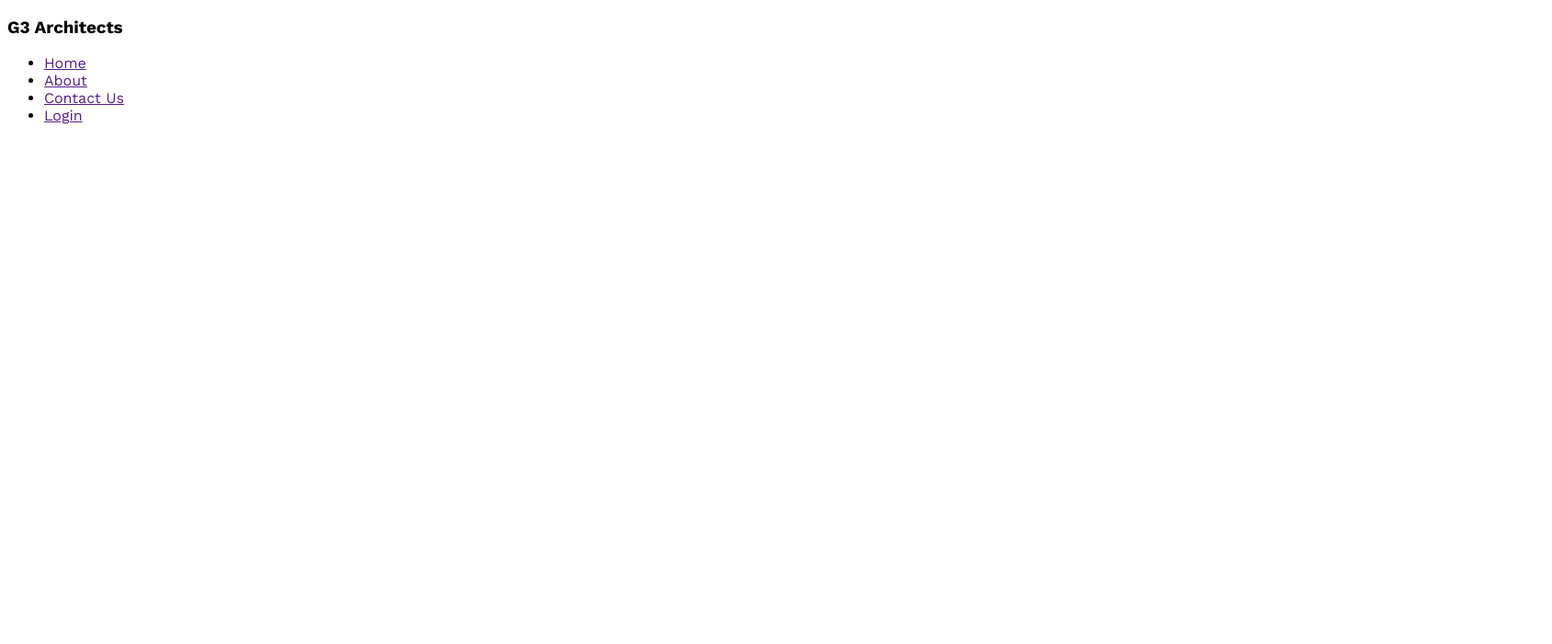
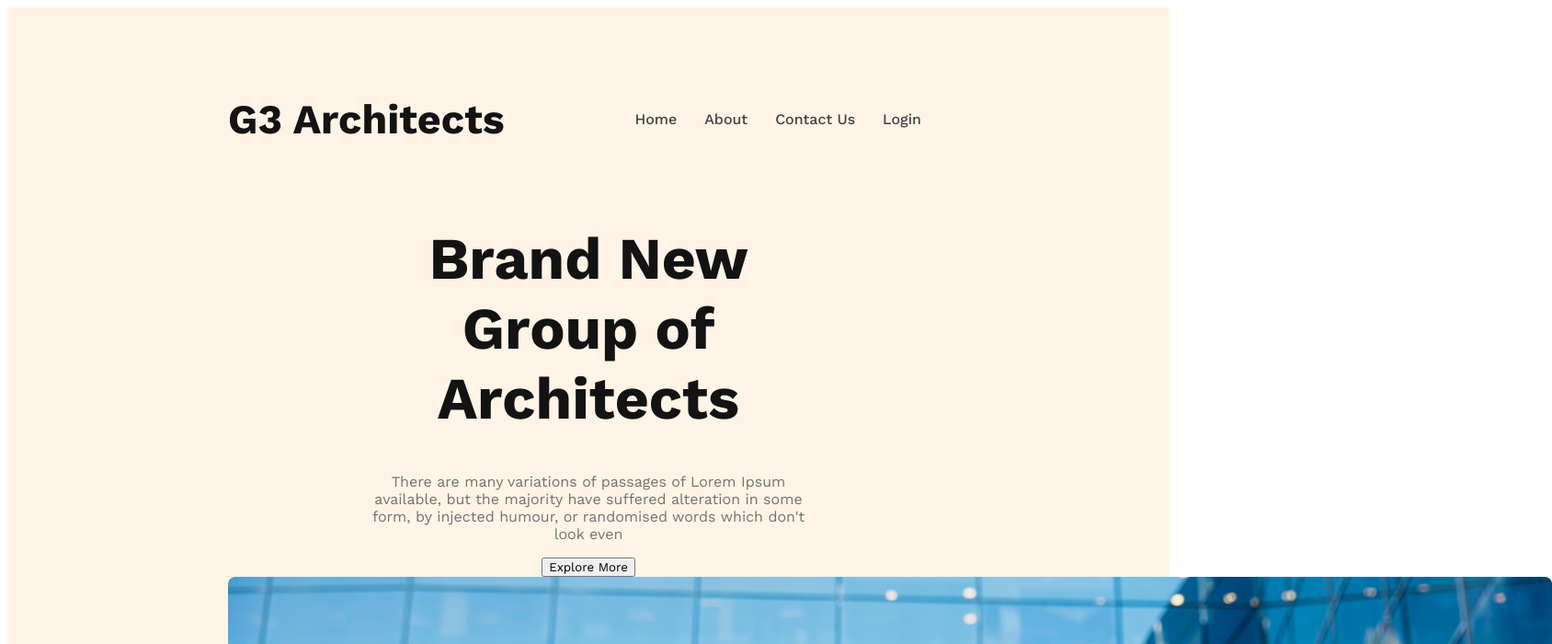
Before and after one commit to asif893461/g3-architect-website, a plain HTML site: page index.html in a window 1280 px wide. Shown: the top 700 px of the page at 92% size, 1688 px wide, since content can reach past the window. Drawn offline with nearby package versions, Linux system fonts and the light colour scheme.

Commit message:
banner content added

```diff
--- a/index.html
+++ b/index.html
@@ -9,7 +9,7 @@
 <body>
     <header>
         <nav>
-            <h3>G3 Architects</h3>
+            <h3 class="nav-title">G3 Architects</h3>
             <ul>
                 <li><a href="">Home</a></li>
                 <li><a href="">About</a></li>
@@ -17,6 +17,14 @@
                 <li><a href="">Login</a></li>
             </ul>
         </nav>
+        <div class="banner">
+        <div class="banner-content">
+            <h1 class="banner-title">Brand New Group of Architects </h1>
+            <p class="banner-discription">There are many variations of passages of Lorem Ipsum available, but the majority have suffered alteration in some form, by injected humour, or randomised words which don't look even</p>
+            <button class="btn-primary">Explore More</button>
+        </div>
+            <img src="./images/banner.png" alt="">
+        </div>
 
     </header>
     <main>
--- a/styles/architect.css
+++ b/styles/architect.css
@@ -1,7 +1,54 @@
 /* work sans font from google fonts */
 @import url('https://fonts.googleapis.com/css2?family=Open+Sans:wght@400;700;800&family=Work+Sans:wght@400;500;600;700;800&display=swap');
-
+/* shared Styles */
 *{
     font-family: 'Open Sans', sans-serif;
     font-family: 'Work Sans', sans-serif;
 }
+.btn-primary{
+
+}
+/* Header Styles */
+header{
+    background: rgba(255, 144, 14, 0.10);
+    padding: 50px 240px;
+}
+nav{
+    display: flex;
+    justify-content: space-between;
+    align-items: center;
+}
+.nav-title{
+    font-size: 2.8rem;
+    font-weight: 700;
+    color:#131313;
+}
+nav > ul{
+    display: flex;
+}
+nav li{
+    list-style: none;
+    margin-right: 30px;
+    font-weight: 500;
+    font-size: 1rem;
+
+}
+nav li a{
+    text-decoration: none;
+    color: #424242;
+}
+/* banner Styles */
+.banner-content{
+    max-width: 500px;
+    text-align: center;
+    margin: 0 auto;
+}
+.banner-title{
+    font-size: 4rem;
+    font-weight: 700;
+    color: #131313;
+}
+.banner-discription{
+    color: #727272;
+
+}
```
